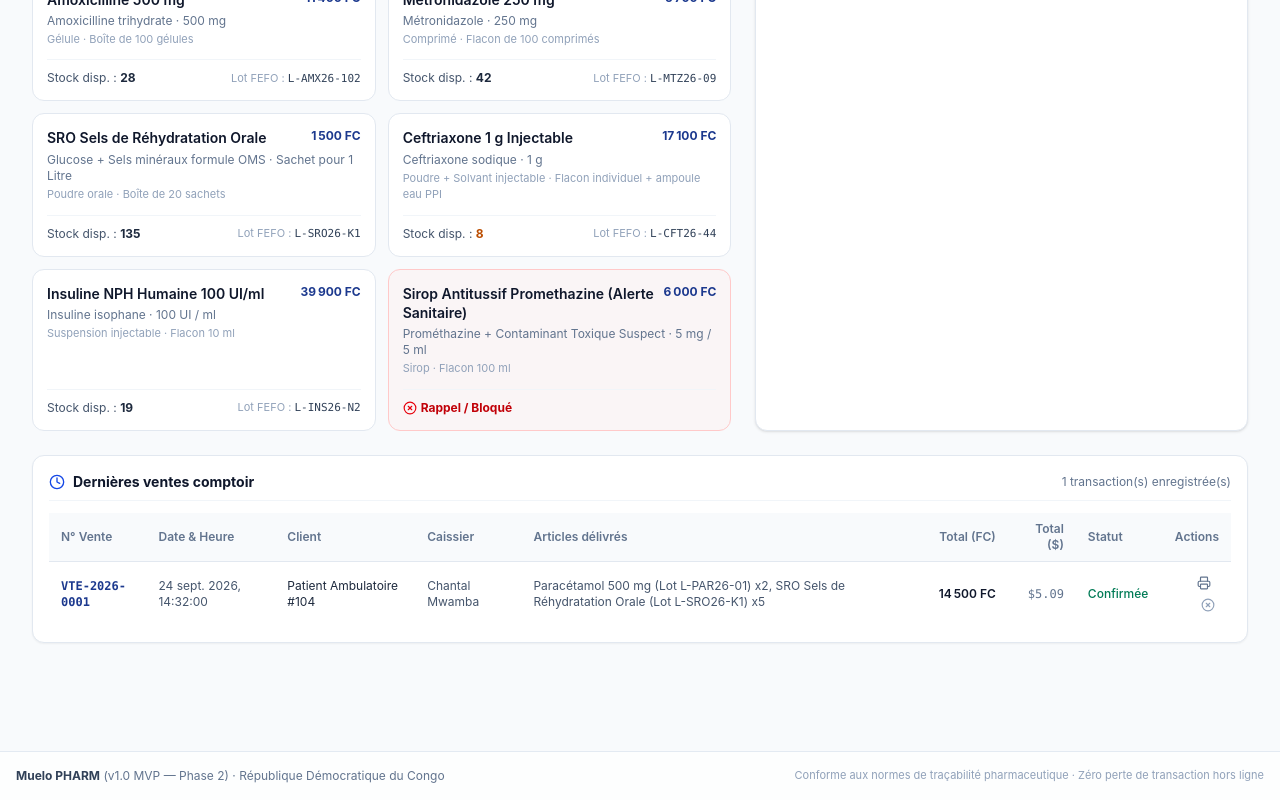
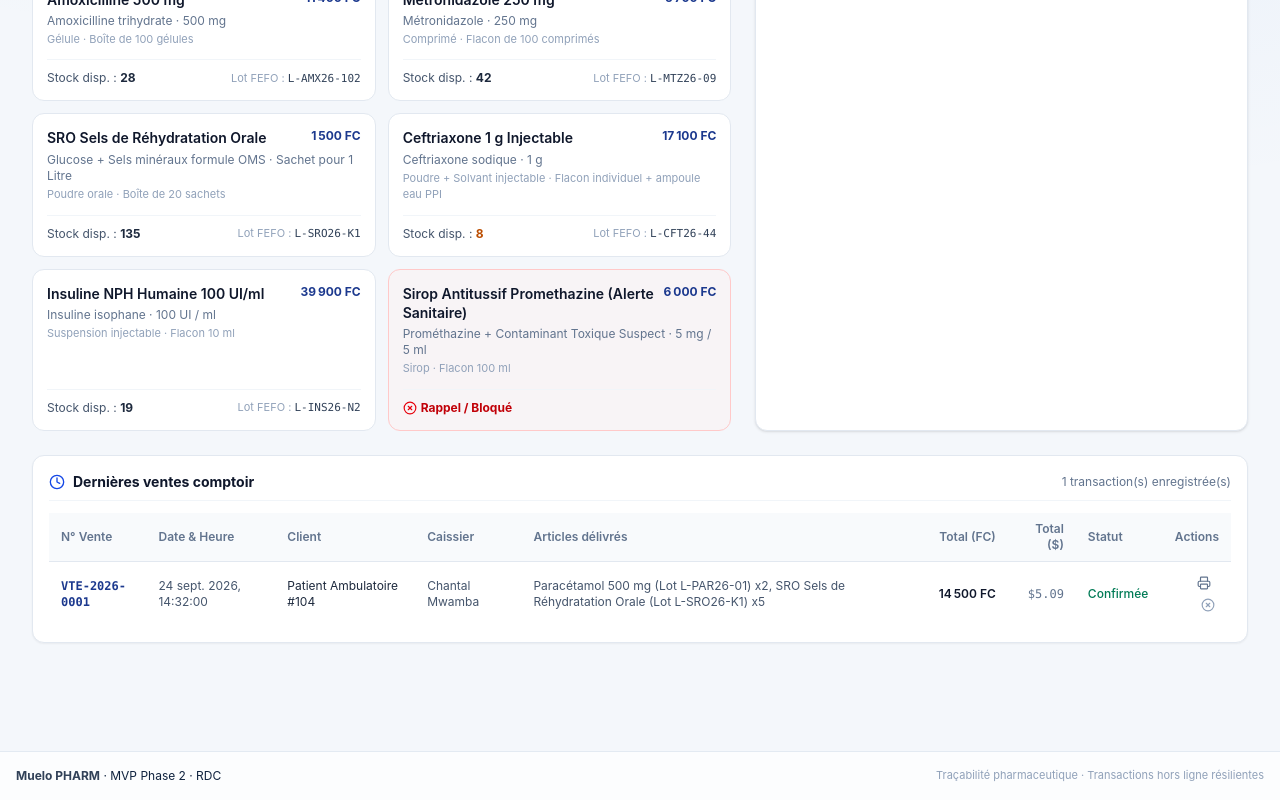
Before and after one commit to Bams17AlmA/Muelo-pharma, a React (Vite) app: page / in a window 1280 px wide. Shown: the part 448-1248 px from the top of the page. Built offline with nearby package versions, Linux system fonts and the light colour scheme.

Commit message:
refactor(ui): simplify application shell and footer

```diff
--- a/src/App.tsx
+++ b/src/App.tsx
@@ -9,23 +9,20 @@ import { ReportsView } from './components/ReportsView';
 import { AdminSettingsView } from './components/AdminSettingsView';
 import { ScopeAndAboutView } from './components/ScopeAndAboutView';
 import { OfflineSyncModal } from './components/OfflineSyncModal';
-import { store } from './services/store';
 
 export default function App() {
   const [currentTab, setCurrentTab] = useState<NavigationTab>('pos');
   const [showSyncModal, setShowSyncModal] = useState(false);
 
   return (
-    <div className="min-h-screen flex flex-col bg-slate-50 text-slate-900 font-sans selection:bg-blue-600 selection:text-white">
-      {/* Header avec Navigation, Sélecteur Multi-Établissements, Moindre Privilège, PWA & Mode Réseau */}
+    <div className="min-h-screen flex flex-col muelo-app">
       <Header
         currentTab={currentTab}
         onSelectTab={setCurrentTab}
         onOpenSyncModal={() => setShowSyncModal(true)}
       />
 
-      {/* Vue Principale */}
-      <main className="flex-1 pb-12">
+      <main className="flex-1 pb-12 muelo-main">
         {currentTab === 'pos' && <POSView />}
         {currentTab === 'stock' && <StockView />}
         {currentTab === 'receptions' && <ReceptionsView />}
@@ -36,18 +33,15 @@ export default function App() {
         {currentTab === 'scope' && <ScopeAndAboutView />}
       </main>
 
-      {/* Modal File de Synchronisation & Résolution de Conflits */}
       {showSyncModal && <OfflineSyncModal onClose={() => setShowSyncModal(false)} />}
 
-      {/* Pied de page institutionnel conforme RDC */}
-      <footer className="border-t border-slate-200 bg-white py-4 text-center text-xs text-slate-500">
+      <footer className="border-t py-4 text-center text-xs">
         <div className="max-w-7xl mx-auto px-4 flex flex-col sm:flex-row items-center justify-between gap-2">
           <div>
-            <span className="font-bold text-slate-700">Muelo PHARM</span> (v1.0 MVP — Phase 2) ·
-            République Démocratique du Congo
+            <span className="font-bold text-slate-700">Muelo PHARM</span> · MVP Phase 2 · RDC
           </div>
           <div className="text-[11px] text-slate-400">
-            Conforme aux normes de traçabilité pharmaceutique · Zéro perte de transaction hors ligne
+            Traçabilité pharmaceutique · Transactions hors ligne résilientes
           </div>
         </div>
       </footer>
```
